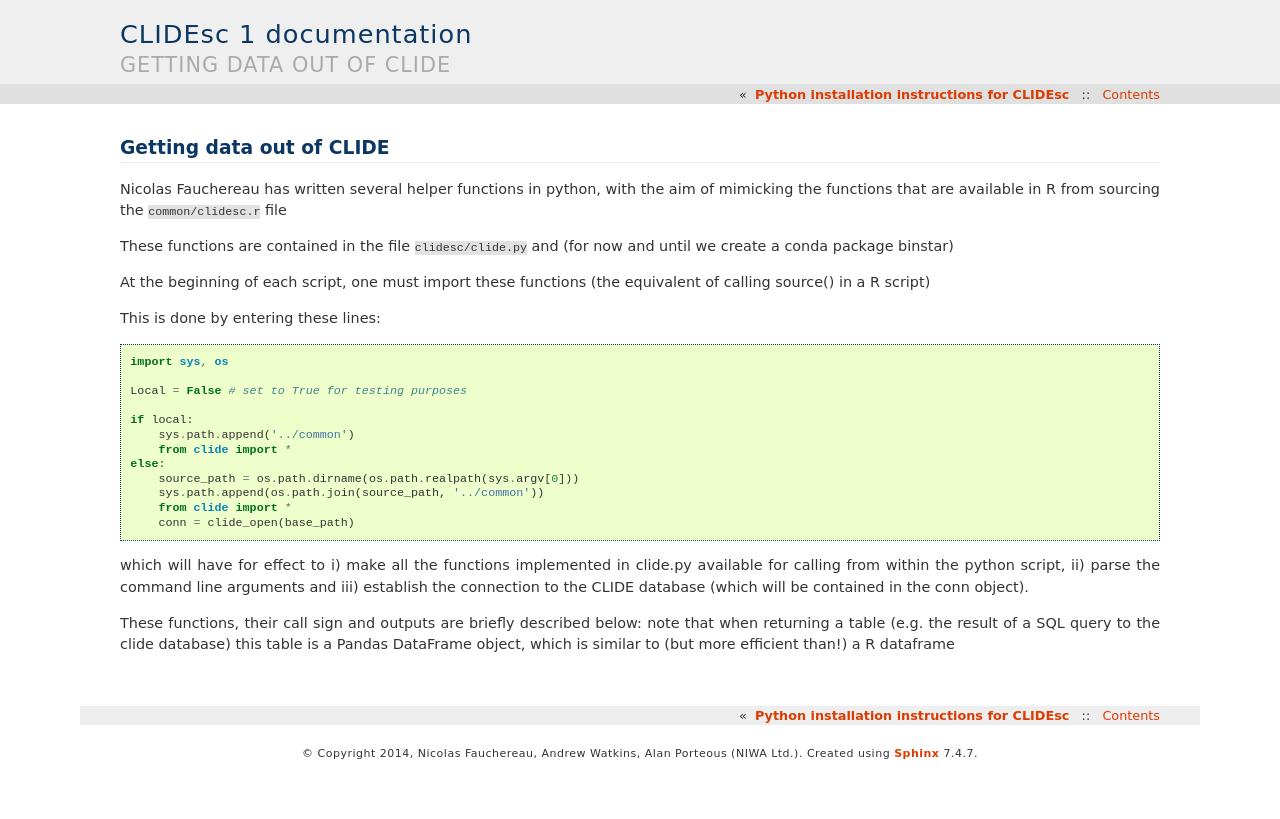
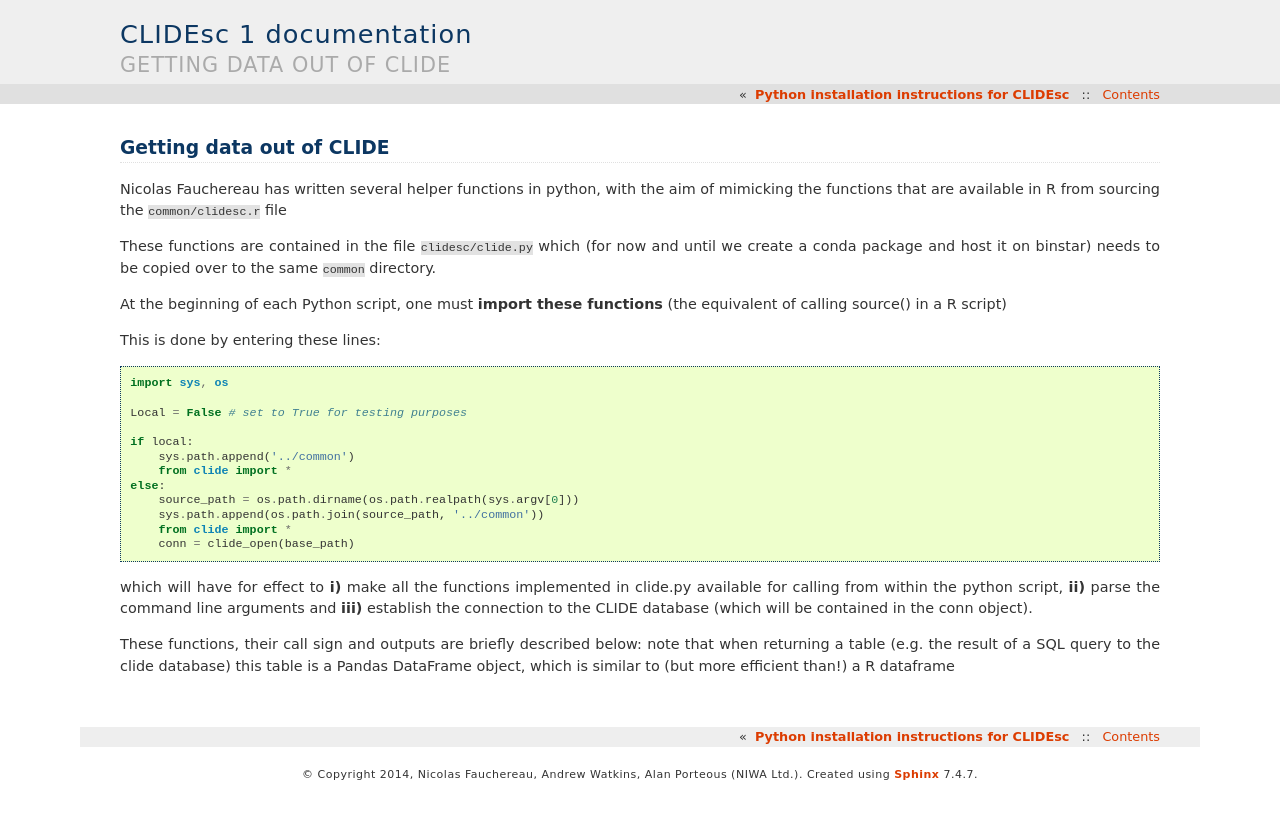
Before and after one commit to nicolasfauchereau/clidesc, a Sphinx documentation site: the page built from docs/clide.rst, in a window 1280 px wide. Shown: the top 819 px of the page. Built offline with Sphinx 7.4.7, drawn with Linux system fonts in a browser that asks for light colours.

Commit message:
started documenting clide.py (interface to CLIDE)

```diff
--- a/docs/clide.rst
+++ b/docs/clide.rst
@@ -5,11 +5,12 @@ Nicolas Fauchereau has written several helper functions in python, with
 the aim of mimicking the functions that are available in R from sourcing
 the ``common/clidesc.r`` file
 
-These functions are contained in the file ``clidesc/clide.py`` and (for
-now and until we create a conda package binstar)
+These functions are contained in the file ``clidesc/clide.py`` which
+(for now and until we create a conda package and host it on binstar)
+needs to be copied over to the same ``common`` directory.
 
-At the beginning of each script, one must import these functions (the
-equivalent of calling source() in a R script)
+At the beginning of each Python script, one must **import these
+functions** (the equivalent of calling source() in a R script)
 
 This is done by entering these lines:
 
@@ -28,10 +29,10 @@ This is done by entering these lines:
         from clide import *
         conn = clide_open(base_path)
 
-which will have for effect to i) make all the functions implemented in
-clide.py available for calling from within the python script, ii) parse
-the command line arguments and iii) establish the connection to the
-CLIDE database (which will be contained in the conn object).
+which will have for effect to **i)** make all the functions implemented
+in clide.py available for calling from within the python script, **ii)**
+parse the command line arguments and **iii)** establish the connection
+to the CLIDE database (which will be contained in the conn object).
 
 These functions, their call sign and outputs are briefly described
 below: note that when returning a table (e.g. the result of a SQL query
```
Also changed, not shown: docs/clide.md (+3 -3 lines), 5 other files.
